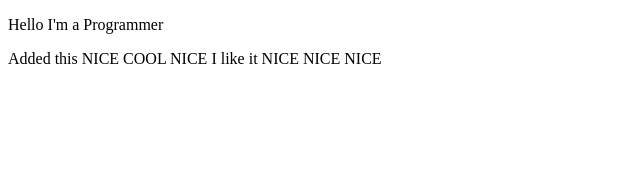
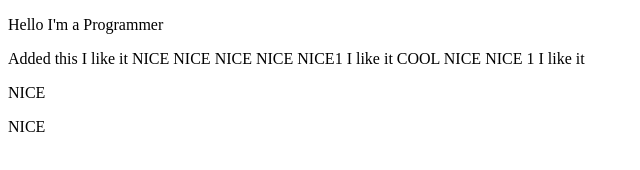
Before and after one commit to JohnRen1211/PRAC-HTML, a plain HTML site: page PRAC1.html in a window 1280 px wide. Shown: the whole page, without its empty margins (0-640 px from the left). Drawn offline with Linux system fonts and the light colour scheme.

Commit message:
Update
Push

```diff
--- a/PRAC1.html
+++ b/PRAC1.html
@@ -7,15 +7,20 @@
 </head>
 <body>
     <p>Hello I'm a Programmer</p>
-    <p>Added this
-   NICE
-   COOL
-   NICE
-   I like it
-   NICE
-   NICE
-   NICE
+    <p>Added this I like it
+        NICE
+        NICE
+        NICE
+        NICE
+        NICE1
+        I like it
+        COOL
+        NICE
+        NICE 1
+        I like it
     </p>
+    <p>NICE</p>
+    <p>NICE</p>
 
 </body>
 </html>
```
